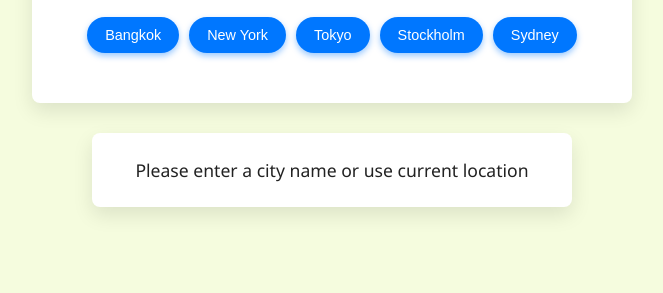
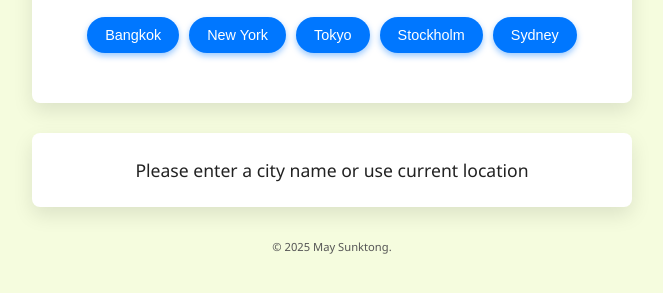
Before and after one commit to maysunktong/javascript-challenges, a plain HTML site: page 03-weatherapp-async-await/index.html in a window 1280 px wide. Shown: the part 195-488 px from the top of the page, without its empty margins (308-971 px from the left). Drawn offline with Linux system fonts and the light colour scheme.

Commit message:
add footer

```diff
--- a/03-weatherapp-async-await/globals.css
+++ b/03-weatherapp-async-await/globals.css
@@ -120,7 +120,7 @@ header img {
 
 /* Display container for weather info */
 #display {
-  max-width: 480px;
+  max-width: 600px;
   margin: 0 auto;
   background: #fff;
   padding: 25px 20px;
@@ -166,3 +166,10 @@ header img {
     transform: rotate(360deg);
   }
 }
+
+footer {
+  font-size: 0.7rem;
+  color: #555;
+  text-align: center;
+  padding: 2rem 0;
+}
--- a/03-weatherapp-async-await/index.html
+++ b/03-weatherapp-async-await/index.html
@@ -43,6 +43,7 @@
     </div>
 
     <div id="display"></div>
+    <footer>© 2025 May Sunktong.</footer>
 
     <script src="./script.js" type="module"></script>
   </body>
```
